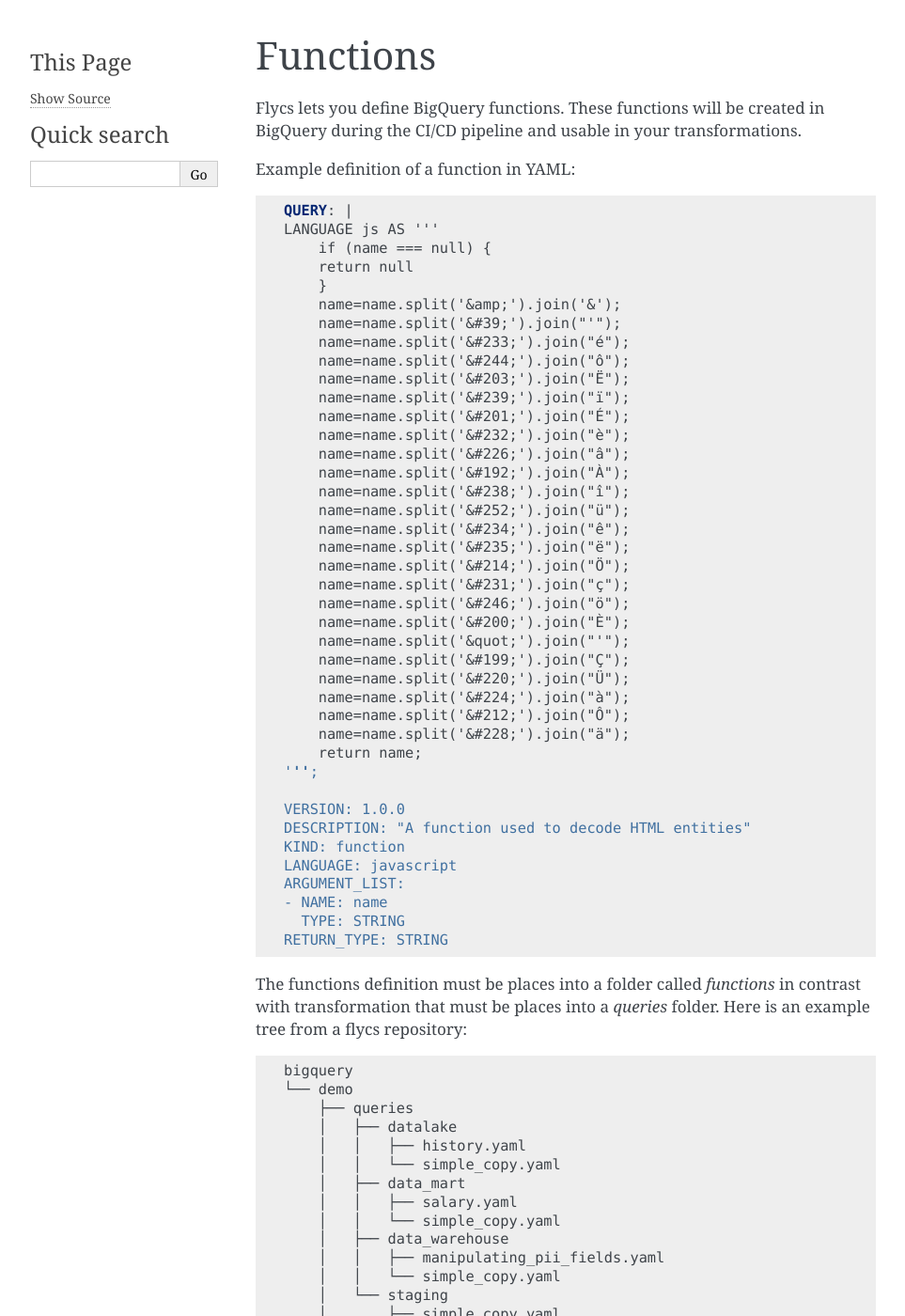
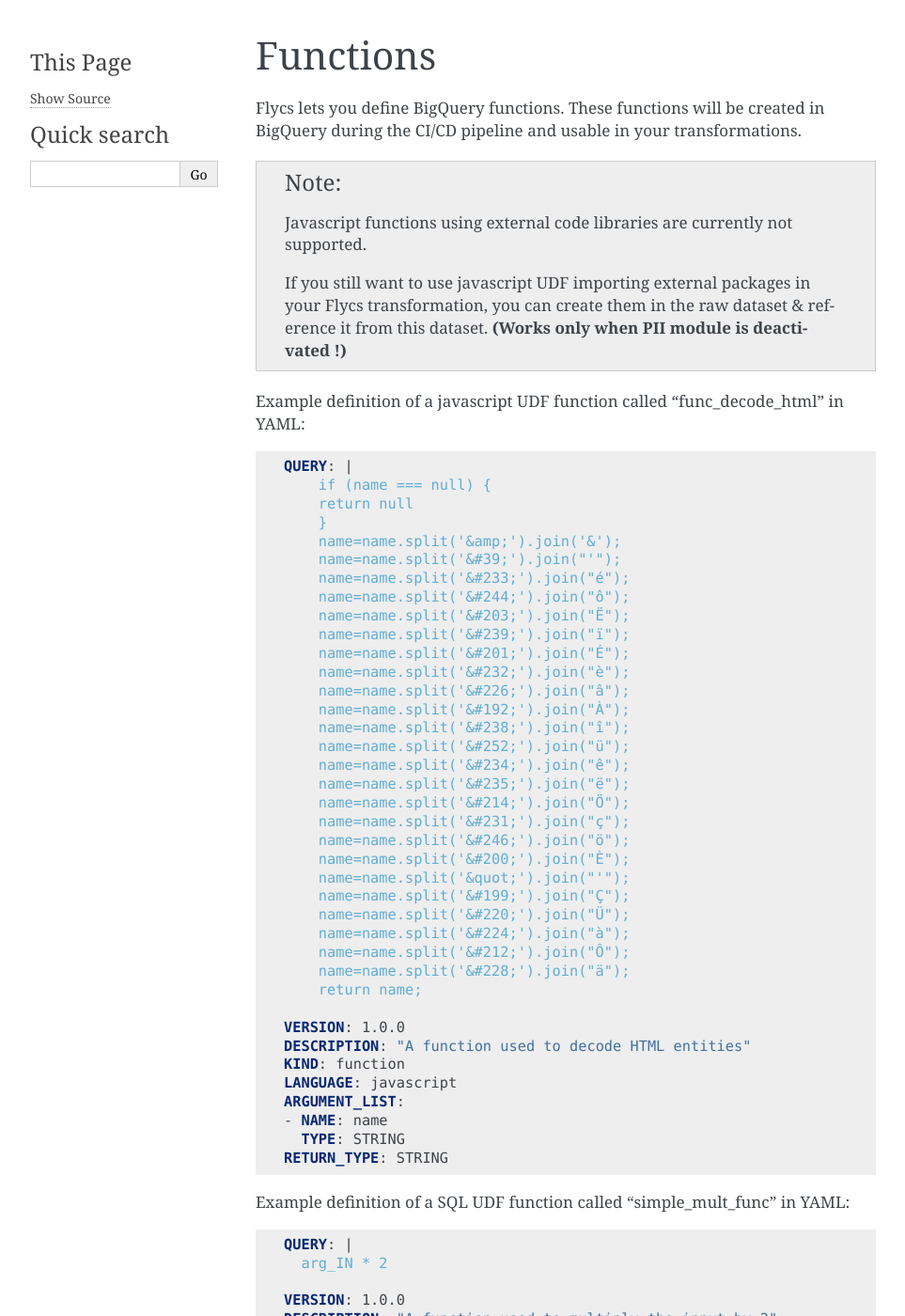
Before and after one commit to devoteamgcloud/flycs_sdk, a Sphinx documentation site: the page built from docs/functions.rst, in a window 1280 px wide and 1400 px high. Shown: the whole window at 94% size, without its empty margins (148-1111 px from the left). Built offline with Sphinx 7.4.7, drawn with Linux system fonts in a browser that asks for light colours; some of the changed text lies outside the part shown.

Commit message:
new: usr: Add SQL UDF example function & correct javascript UDF example

```diff
--- a/docs/functions.rst
+++ b/docs/functions.rst
@@ -4,12 +4,18 @@
 
 Flycs lets you define BigQuery functions. These functions will be created in BigQuery during the CI/CD pipeline and usable in your transformations.
 
-Example definition of a function in YAML:
+.. note::
+   Javascript functions using external code libraries are currently not supported.
+
+   If you still want to use javascript UDF importing external packages in your Flycs
+   transformation, you can create them in the raw dataset & reference it from this dataset.
+   **(Works only when PII module is deactivated !)**
+
+Example definition of a javascript UDF function called "func_decode_html" in YAML:
 
 .. code-block:: yaml
 
     QUERY: |
-    LANGUAGE js AS '''
         if (name === null) {
         return null
         }
@@ -38,7 +44,6 @@
         name=name.split('&#212;').join("Ô");
         name=name.split('&#228;').join("ä");
         return name;
-    ''';
 
     VERSION: 1.0.0
     DESCRIPTION: "A function used to decode HTML entities"
@@ -49,6 +54,20 @@
       TYPE: STRING
     RETURN_TYPE: STRING
 
+Example definition of a SQL UDF function called "simple_mult_func" in YAML:
+
+.. code-block:: yaml
+
+    QUERY: |
+      arg_IN * 2
+
+    VERSION: 1.0.0
+    DESCRIPTION: "A function used to multiply the input by 2"
+    KIND: function
+    ARGUMENT_LIST:
+      - NAME: arg_IN
+        TYPE: INTEGER
+    RETURN_TYPE: INTEGER
 
 The functions definition must be places into a folder called `functions` in contrast with transformation that must be places into a `queries` folder.
 Here is an example tree from a flycs repository:
@@ -72,6 +91,8 @@
         │       ├── simple_copy.yaml
         │       └── time_test.yaml
         └── functions
+        │   └── staging
+                └── simple_mult_func.yaml
         │   └── data_warehouse
         │       └── func_decode_html.yaml
         └── views
@@ -79,7 +100,7 @@
                 └── view_simple_copy.yaml
 
 
-Example definition of a function using python SDK:
+Example definition of the previous javascript function using python SDK:
 
 .. code-block:: python
 
@@ -88,7 +109,6 @@
     my_function = Function(
         name="func_decode_html",
         query="""
-        LANGUAGE js AS '''
             if (name === null) {
             return null
             }
@@ -124,3 +144,16 @@
         language="javascript",
         destination_data_mart=None, # only required when creating a function in a data_mart project,
     )
+
+
+Example of a transformation that use the function "simple_mult_func" defined in the staging stage :
+
+.. code-block:: yaml
+
+    QUERY: |
+      SELECT val, self.staging.simple_mult_func(val) AS result
+      FROM UNNEST([1,2,3,4]) AS val;
+
+    VERSION: 1.0.0
+
+    STATIC: true
```
